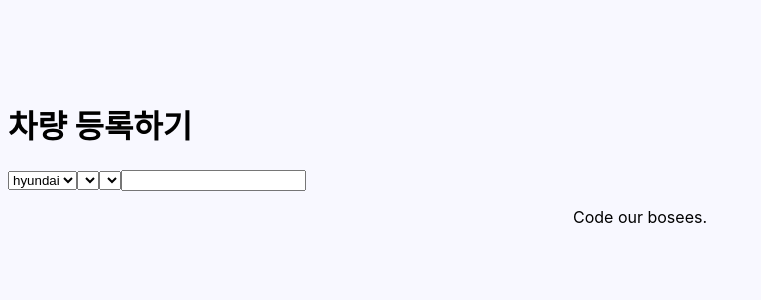
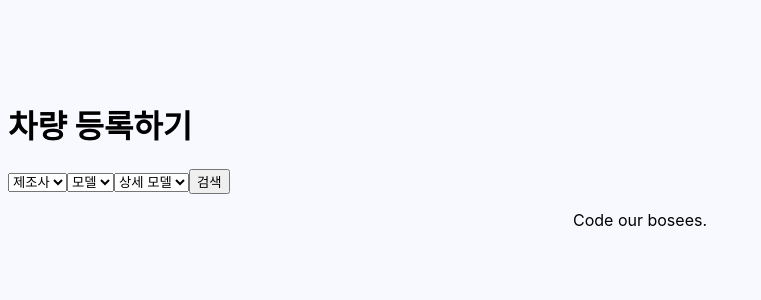
Before and after one commit to BOSEES/painters, a React (Create React App) app: page /register in a window 1280 px wide. Shown: the top 300 px of the page, without its empty margins (0-761 px from the left). Built offline with nearby package versions, Linux system fonts and the light colour scheme.

Commit message:
수정중

```diff
--- a/package.json
+++ b/package.json
@@ -12,6 +12,7 @@
     "react-dom": "^17.0.1",
     "react-router-dom": "^5.2.0",
     "react-scripts": "4.0.0",
+    "truffle-hdwallet-provider-klaytn": "^1.0.13-a",
     "web-vitals": "^0.2.4"
   },
   "scripts": {
--- /dev/null
+++ b/src/components/dropdown/dropdown.jsx
@@ -0,0 +1,24 @@
+import React from "react";
+import styles from "./dropdown.module.css";
+
+const DropDown = () => {
+  return(
+        <form>
+          <select className={styles.maker} name="maker" >
+            <option>제조사</option>
+            <option value="a">현대</option>
+            <option value="b">닛산</option>
+            <option value="c">쉐보레</option>
+          </select>
+          <select id="model" name="model">
+            <option>모델</option>
+          </select>
+          <select className={styles.detail} name="detail">
+            <option>상세 모델</option>
+          </select>
+          <button>검색</button>
+        </form>
+  )
+}
+
+export default DropDown;
--- /dev/null
+++ b/src/components/dropdown/dropdown.module.css
@@ -0,0 +1,12 @@
+@value makerWhite, makerBlack from "../../common/colors.css";
+
+.dropdown {
+  display: flex;
+}
+
+.dropBtn {
+  width: 20em;
+  border: 1px solid gray;
+  background-color: makerWhite;
+  color: gray;
+}
--- a/src/components/register/register.jsx
+++ b/src/components/register/register.jsx
@@ -1,31 +1,14 @@
 import React from "react";
 import styles from "./register.module.css";
+import DropDown from "../dropdown/dropdown";
 
 const Register = () => {
+
+
   return(
     <div className={styles.register}>
       <h1>차량 등록하기</h1>
-      <div className={styles.registerForm}>
-        <form>
-          <select className={styles.modal} value="제 조 사" name="maker">
-            <option>hyundai</option>
-            <option>nissan</option>
-            <option>deawoo</option>
-          </select>
-          <select className={styles.modal} name="model">
-            <option></option>
-            <option></option>
-            <option></option>
-          </select>
-          <select className={styles.modal} name="detail">
-            <option></option>
-            <option></option>
-            <option></option>
-          </select>
-          <input type="text"></input>
-
-        </form>
-      </div>
+      <DropDown />
     </div>
   )
 }
```
Also changed, not shown: migrations/2_deploy_contract.js (added, +27 -0 lines), cardataform.js (added), 2 other files (tests, documents, lock files or other folders).
